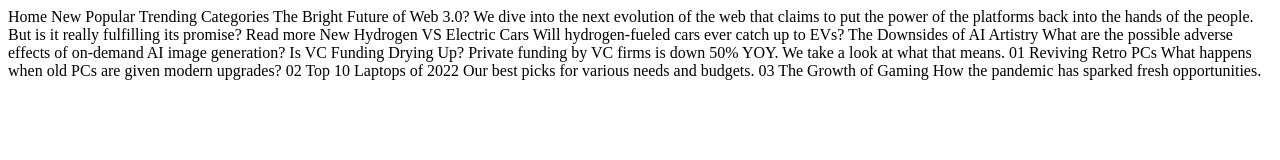
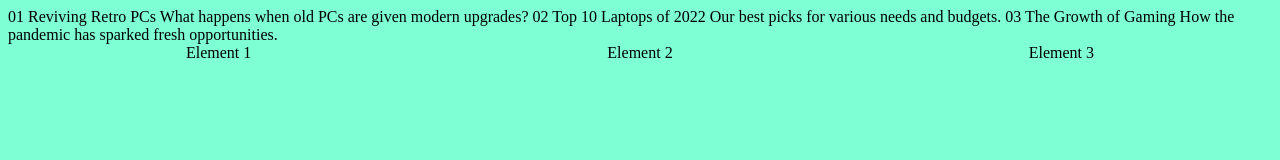
Before and after one commit to RazzakKhal/news-homepage-main, a plain HTML site: page index.html in a window 1280 px wide. Drawn offline with Linux system fonts and the light colour scheme.

Commit message:
firts commit

```diff
--- /dev/null
+++ b/index.css
@@ -0,0 +1,8 @@
+body{
+    background-color: aquamarine;
+}
+
+#conteneur{
+    display: flex;
+    justify-content: space-around;
+}
--- a/index.html
+++ b/index.html
@@ -7,6 +7,7 @@
   <link rel="icon" type="image/png" sizes="32x32" href="./images/favicon-32x32.png">
 
   <title>Frontend Mentor | News homepage</title>
+  <link href="index.css" rel="stylesheet" type="text/css">
 
   <!-- Feel free to remove these styles or customise in your own stylesheet 👍 -->
   <style>
@@ -15,32 +16,7 @@
   </style>
 </head>
 <body>
-<!-- Menu -->
 
-  Home
-  New
-  Popular
-  Trending
-  Categories
-
-<!-- 2eme partie -->
-  The Bright Future of Web 3.0?
-
-  We dive into the next evolution of the web that claims to put the power of the platforms back into the hands of the people.
-  But is it really fulfilling its promise?
-
-  Read more
-
-  New
-
-  Hydrogen VS Electric Cars
-  Will hydrogen-fueled cars ever catch up to EVs?
-
-  The Downsides of AI Artistry
-  What are the possible adverse effects of on-demand AI image generation?
-
-  Is VC Funding Drying Up?
-  Private funding by VC firms is down 50% YOY. We take a look at what that means.
 <!-- Derniere partie -->
   01
   Reviving Retro PCs
@@ -53,6 +29,12 @@
   03
   The Growth of Gaming
   How the pandemic has sparked fresh opportunities.
+  <div id="conteneur">
+    <div class="element">Element 1</div>
+    <div class="element">Element 2</div>
+    <div class="element">Element 3</div>
+  </div>
+
 
 
 </body>
```
